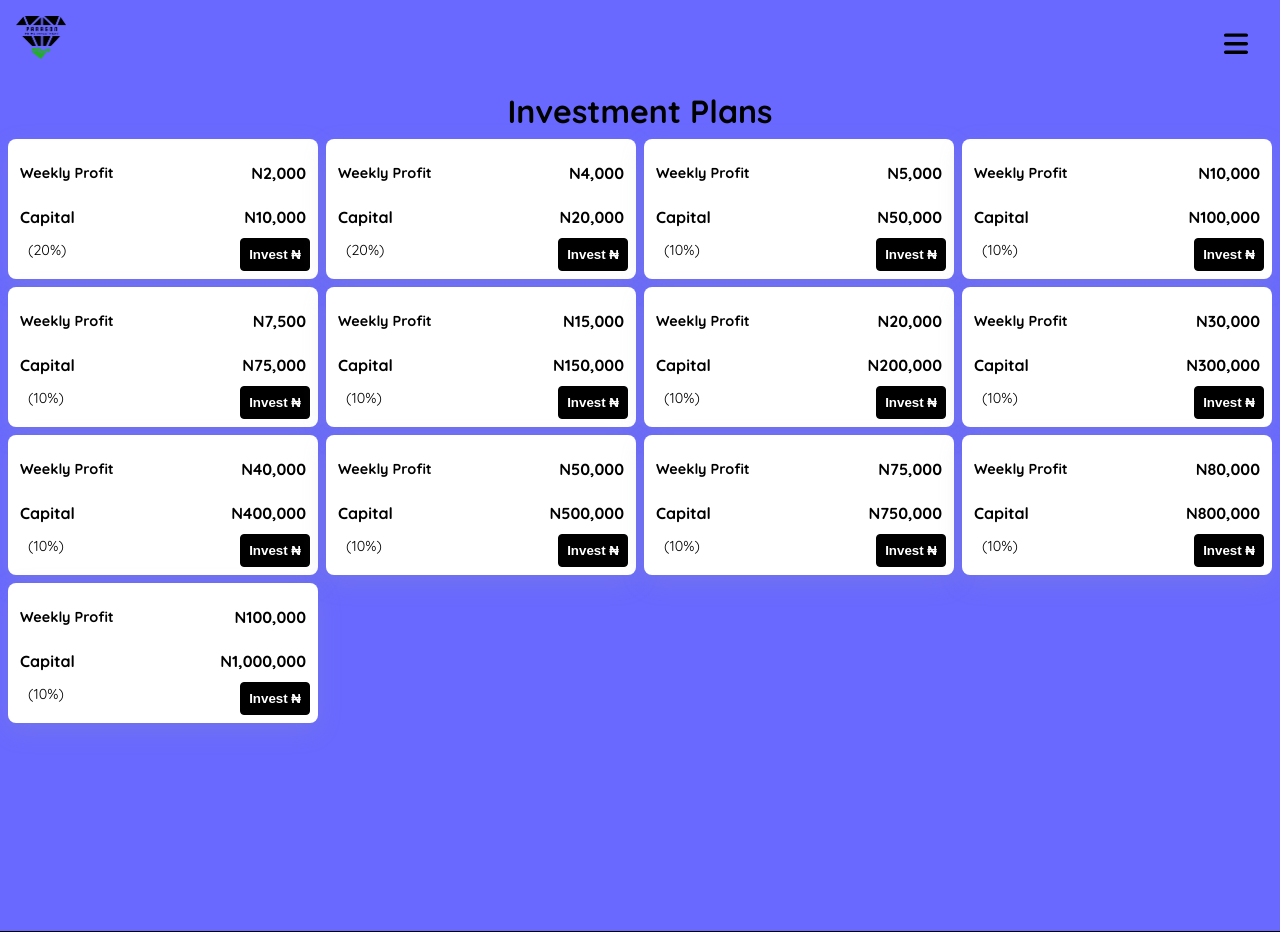
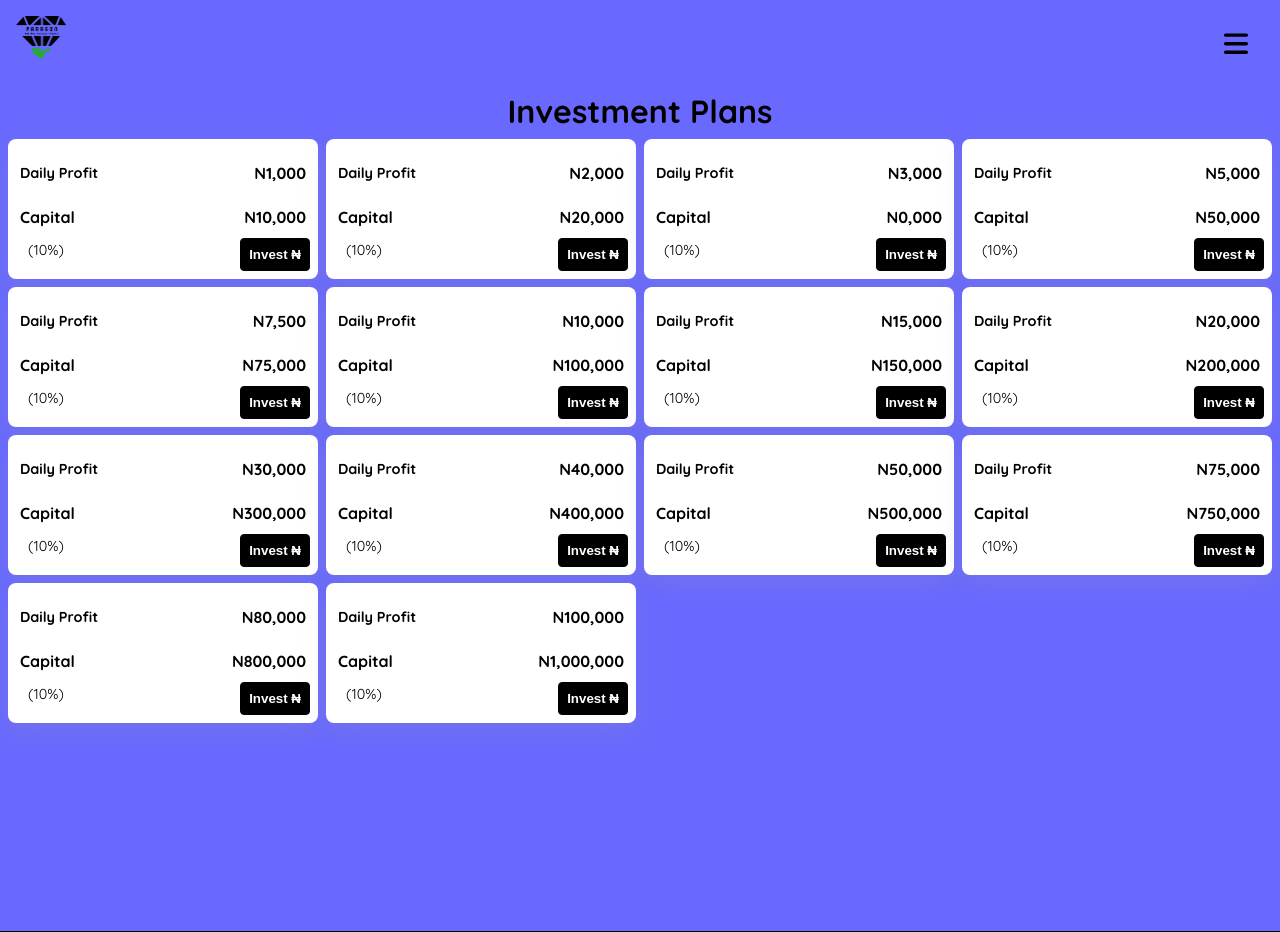
Before and after one commit to Josephvic278/paragan, a Django app: page /investment/ in a window 1280 px wide. Shown: the top 932 px of the page. Run offline with Django 5.2, Linux system fonts and the light colour scheme; a user stored in the database is signed in.

Commit message:
Updated Stuff

```diff
--- a/paragan/app/templates/investment.html
+++ b/paragan/app/templates/investment.html
@@ -25,8 +25,8 @@
     <div class="container">
         <div class="invest-card">
             <div class="invest-card-profit">
-                <p style="font-size: 0.9rem;">Weekly Profit</p>
-                <p>N2,000</p>
+                <p style="font-size: 0.9rem;">Daily Profit</p>
+                <p>N1,000</p>
             </div>
             <div class="invest-card-capital">
                 <p>Capital</p>
@@ -38,14 +38,13 @@
             </button>
             </Link>
             <p class="percentage">
-
-                (20%)
+                (10%)
             </p>
         </div>
         <div class="invest-card">
             <div class="invest-card-profit">
-                <p style="font-size: 0.9rem;">Weekly Profit</p>
-                <p>N4,000</p>
+                <p style="font-size: 0.9rem;">Daily Profit</p>
+                <p>N2,000</p>
             </div>
             <div class="invest-card-capital">
                 <p>Capital</p>
@@ -57,12 +56,30 @@
             </button>
             <p class="percentage">
 
-                (20%)
+                (10%)
             </p>
         </div>
         <div class="invest-card">
             <div class="invest-card-profit">
-                <p style="font-size: 0.9rem;">Weekly Profit</p>
+                <p style="font-size: 0.9rem;">Daily Profit</p>
+                <p>N3,000</p>
+            </div>
+            <div class="invest-card-capital">
+                <p>Capital</p>
+                <p>N0,000</p>
+            </div>
+            <button class="invest-btn">
+
+                <a href="{% url 'app:paystack' %}">Invest ₦</a>
+            </button>
+            <p class="percentage">
+
+                (10%)
+            </p>
+        </div>
+        <div class="invest-card">
+            <div class="invest-card-profit">
+                <p style="font-size: 0.9rem;">Daily Profit</p>
                 <p>N5,000</p>
             </div>
             <div class="invest-card-capital">
@@ -80,7 +97,25 @@
         </div>
         <div class="invest-card">
             <div class="invest-card-profit">
-                <p style="font-size: 0.9rem;">Weekly Profit</p>
+                <p style="font-size: 0.9rem;">Daily Profit</p>
+                <p>N7,500</p>
+            </div>
+            <div class="invest-card-capital">
+                <p>Capital</p>
+                <p>N75,000</p>
+            </div>
+            <button class="invest-btn">
+
+                <a href="{% url 'app:paystack' %}">Invest ₦</a>
+            </button>
+            <p class="percentage">
+
+                (10%)
+            </p>
+        </div>
+        <div class="invest-card">
+            <div class="invest-card-profit">
+                <p style="font-size: 0.9rem;">Daily Profit</p>
                 <p>N10,000</p>
             </div>
             <div class="invest-card-capital">
@@ -98,27 +133,7 @@
         </div>
         <div class="invest-card">
             <div class="invest-card-profit">
-                <p style="font-size: 0.9rem;">Weekly Profit</p>
-                <p>N7,500</p>
-            </div>
-            <div class="invest-card-capital">
-                <p>Capital</p>
-                <p>N75,000</p>
-            </div>
-            <Link to="/payment">
-            <button class="invest-btn">
-
-                <a href="{% url 'app:paystack' %}">Invest ₦</a>
-            </button>
-            </Link>
-            <p class="percentage">
-
-                (10%)
-            </p>
-        </div>
-        <div class="invest-card">
-            <div class="invest-card-profit">
-                <p style="font-size: 0.9rem;">Weekly Profit</p>
+                <p style="font-size: 0.9rem;">Daily Profit</p>
                 <p>N15,000</p>
             </div>
             <div class="invest-card-capital">
@@ -136,7 +151,7 @@
         </div>
         <div class="invest-card">
             <div class="invest-card-profit">
-                <p style="font-size: 0.9rem;">Weekly Profit</p>
+                <p style="font-size: 0.9rem;">Daily Profit</p>
                 <p>N20,000</p>
             </div>
             <div class="invest-card-capital">
@@ -154,7 +169,7 @@
         </div>
         <div class="invest-card">
             <div class="invest-card-profit">
-                <p style="font-size: 0.9rem;">Weekly Profit</p>
+                <p style="font-size: 0.9rem;">Daily Profit</p>
                 <p>N30,000</p>
             </div>
             <div class="invest-card-capital">
@@ -172,7 +187,7 @@
         </div>
         <div class="invest-card">
             <div class="invest-card-profit">
-                <p style="font-size: 0.9rem;">Weekly Profit</p>
+                <p style="font-size: 0.9rem;">Daily Profit</p>
                 <p>N40,000</p>
             </div>
             <div class="invest-card-capital">
@@ -190,7 +205,7 @@
         </div>
         <div class="invest-card">
             <div class="invest-card-profit">
-                <p style="font-size: 0.9rem;">Weekly Profit</p>
+                <p style="font-size: 0.9rem;">Daily Profit</p>
                 <p>N50,000</p>
             </div>
             <div class="invest-card-capital">
@@ -208,7 +223,7 @@
         </div>
         <div class="invest-card">
             <div class="invest-card-profit">
-                <p style="font-size: 0.9rem;">Weekly Profit</p>
+                <p style="font-size: 0.9rem;">Daily Profit</p>
                 <p>N75,000</p>
             </div>
             <div class="invest-card-capital">
@@ -226,7 +241,7 @@
         </div>
         <div class="invest-card">
             <div class="invest-card-profit">
-                <p style="font-size: 0.9rem;">Weekly Profit</p>
+                <p style="font-size: 0.9rem;">Daily Profit</p>
                 <p>N80,000</p>
             </div>
             <div class="invest-card-capital">
@@ -244,7 +259,7 @@
         </div>
         <div class="invest-card">
             <div class="invest-card-profit">
-                <p style="font-size: 0.9rem;">Weekly Profit</p>
+                <p style="font-size: 0.9rem;">Daily Profit</p>
                 <p>N100,000</p>
             </div>
             <div class="invest-card-capital">
```
